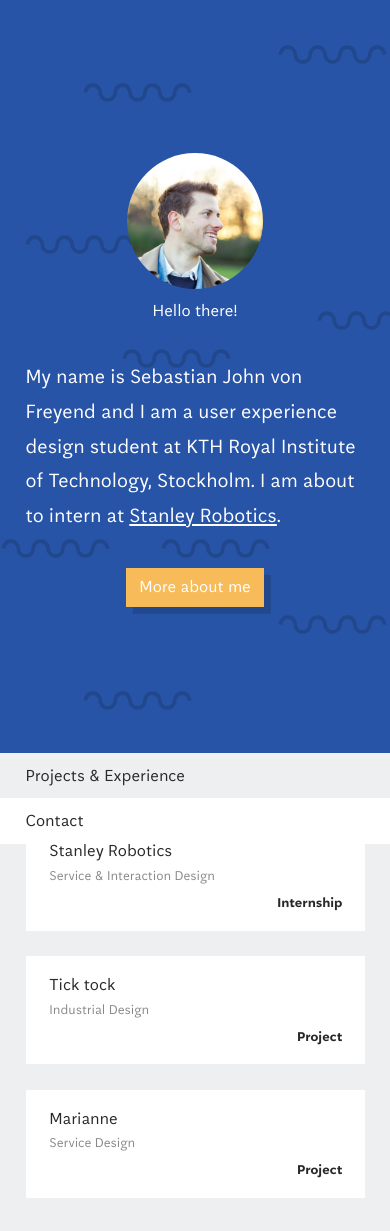
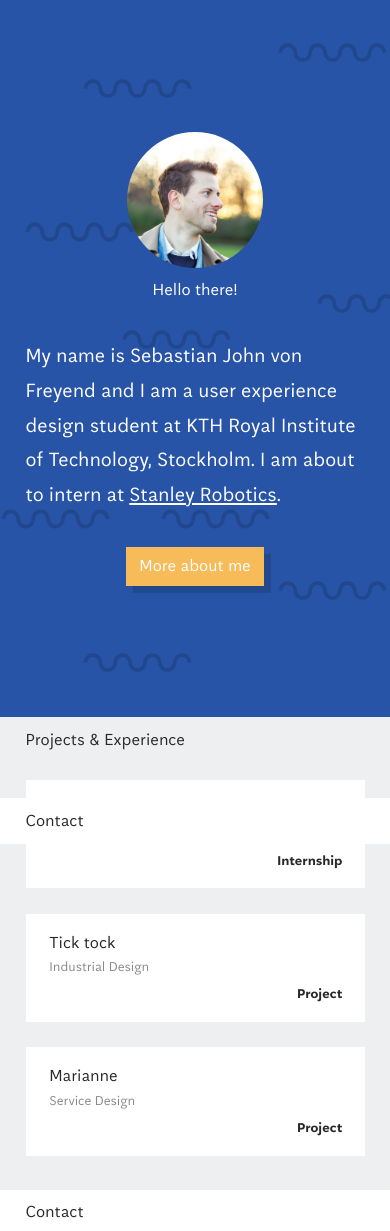
Before and after one commit to sebastianjvf/portfolio, a PHP site: page / in a window 390 px wide. Shown: the top 1231 px of the page. Run offline with PHP 8.4, Linux system fonts and the light colour scheme.

Commit message:
Adjusted the height again.

```diff
--- a/css/responsive.css
+++ b/css/responsive.css
@@ -76,7 +76,7 @@
 
 @media (max-width: 750px) {
 	section#introduction {
-		min-height: 90vh;
+		min-height: 85vh;
 	}
 
 	body,
```
